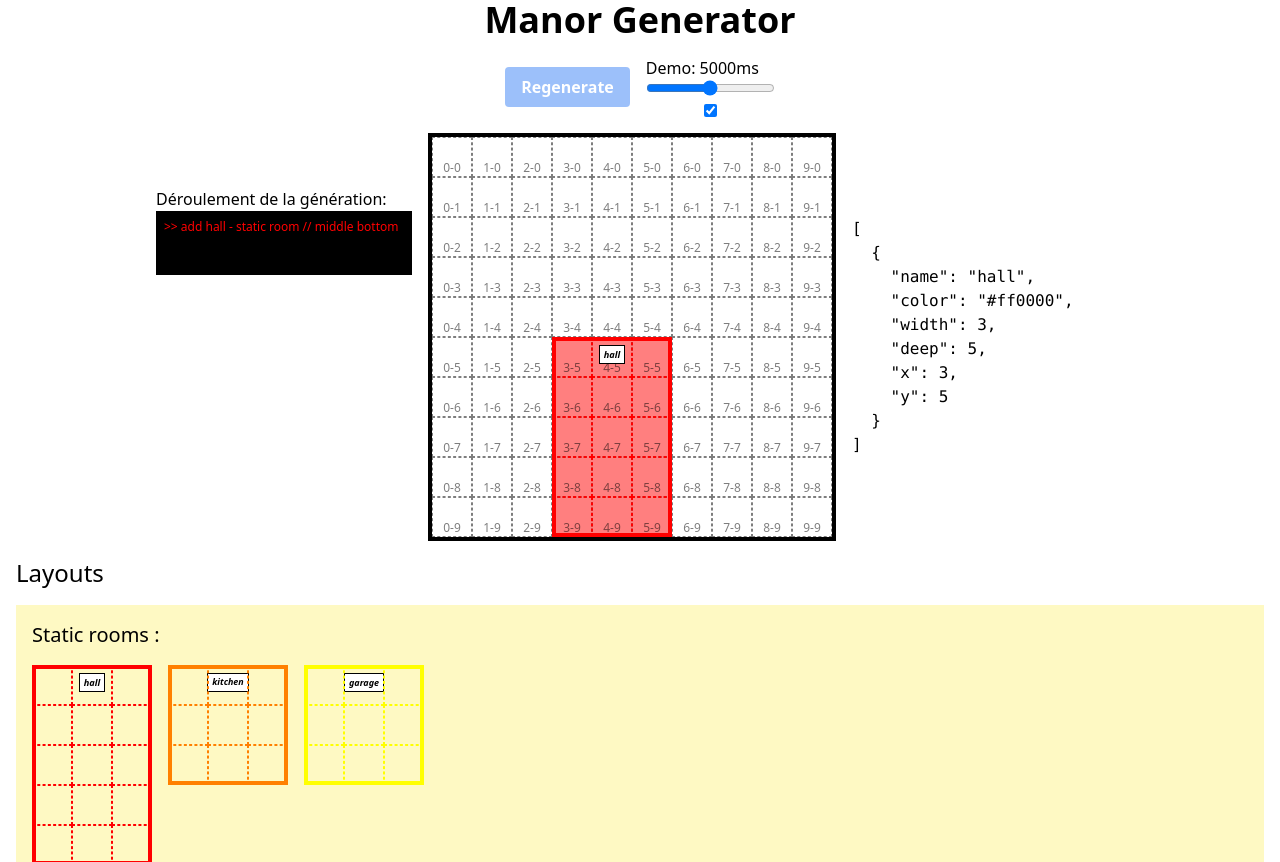
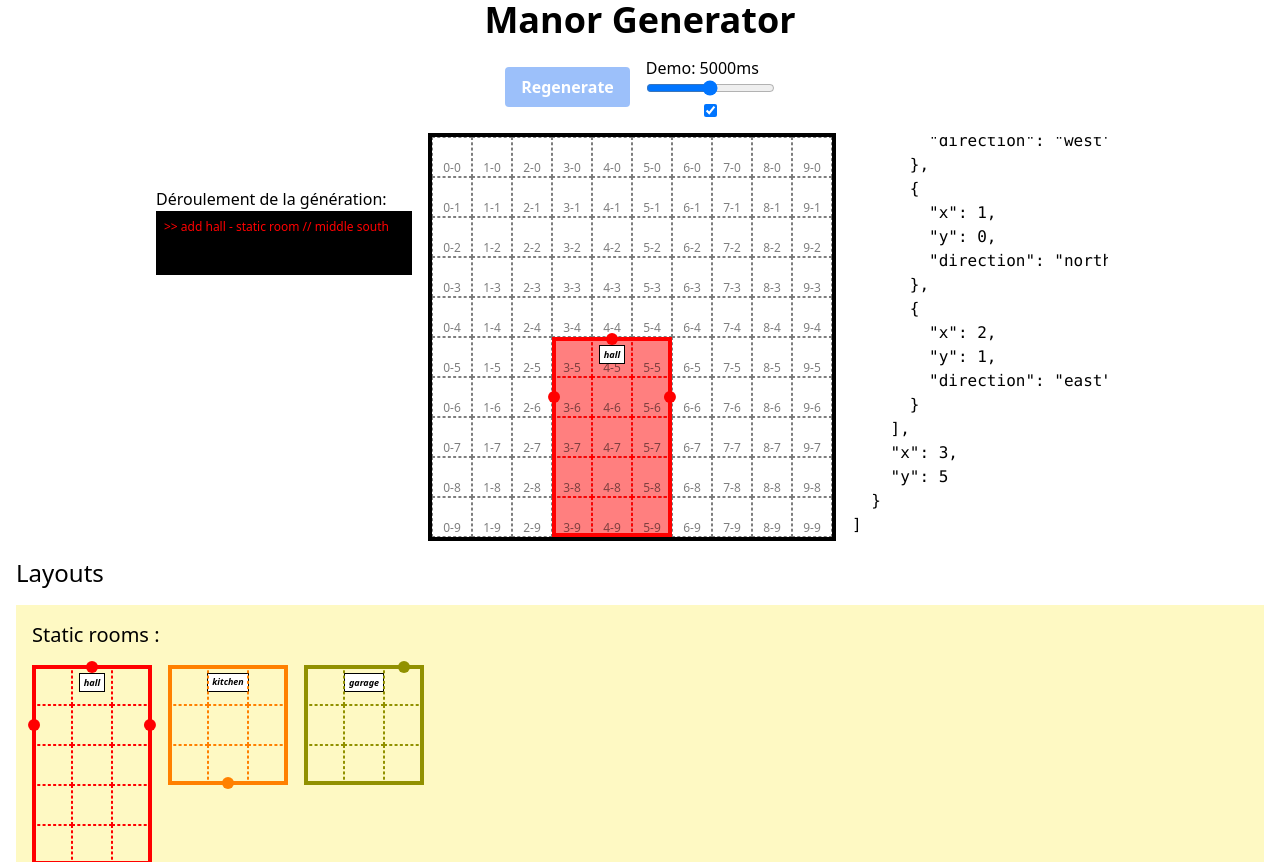
Before and after one commit to gmirmand/manor-generator, a Vue app: page / in a window 1280 px wide. Shown: the top 862 px of the page. Built offline with nearby package versions, Linux system fonts and the light colour scheme.

Commit message:
:art: add doors system

```diff
--- a/src/assets/rooms.js
+++ b/src/assets/rooms.js
@@ -3,6 +3,23 @@ export const hallRoom = {
   color: "#ff0000",
   width: 3,
   deep: 5,
+  access: [
+    {
+      x: 0,
+      y: 1,
+      direction: "west",
+    },
+    {
+      x: 1,
+      y: 0,
+      direction: "north",
+    },
+    {
+      x: 2,
+      y: 1,
+      direction: "east",
+    }
+  ]
 }
 
 // kitchen room
@@ -12,15 +29,29 @@ export const kitchenRoom = {
   color: "#ff8000",
   width: 3,
   deep: 3,
+  access: [
+    {
+      x: 1,
+      y: 2,
+      direction: "south",
+    }
+  ]
 }
 
 // garage room
 // this room is a static room
 export const garageRoom = {
   name: "garage",
-  color: "#ffff00",
+  color: "#919100",
   width: 3,
   deep: 3,
+  access: [
+    {
+      x: 2,
+      y: 0,
+      direction: "north",
+    }
+  ]
 }
 
 // DYNAMIC ROOMS
@@ -30,48 +61,139 @@ export const dynamicSlots = [
     deep: 1,
     x: 3,
     y: 4,
+    access: [
+      {
+        x: 0,
+        y: 0,
+        direction: "east",
+      }
+    ]
   },
   {
     width: 1,
     deep: 1,
     x: 5,
-    y: 3
+    y: 3,
+    access: [
+      {
+        x: 0,
+        y: 0,
+        direction: "west",
+      }
+    ]
   },
   {
     width: 1,
     deep: 1,
     x: 5,
-    y: 4
+    y: 4,
+    access: [
+      {
+        x: 0,
+        y: 0,
+        direction: "west",
+      }
+    ]
   },
   {
     width: 2,
     deep: 2,
     x: 8,
     y: 7,
+    access: [
+      {
+        x: 0,
+        y: 0,
+        direction: "north",
+      },
+      {
+        x: 1,
+        y: 0,
+        direction: "north",
+      }
+    ]
   },
   {
     width: 2,
     deep: 2,
     x: 5,
     y: 1,
+    access: [
+      {
+        x: 0,
+        y: 0,
+        direction: "west",
+      },
+      {
+        x: 0,
+        y: 1,
+        direction: "west",
+      },
+    ]
   },
   {
     width: 2,
     deep: 3,
     x: 6,
     y: 7,
+    access: [
+      {
+        x: 0,
+        y: 0,
+        direction: "north",
+      },
+      {
+        x: 1,
+        y: 0,
+        direction: "north",
+      },
+    ]
   },
   {
     width: 3,
     deep: 2,
     x: 0,
     y: 4,
+    access: [
+      {
+        x: 0,
+        y: 1,
+        direction: "south",
+      },
+      {
+        x: 1,
+        y: 1,
+        direction: "south",
+      },
+      {
+        x: 2,
+        y: 1,
+        direction: "south",
+      },
+    ]
   },
   {
     width: 3,
     deep: 3,
     x: 1,
     y: 1,
+    access: [
+      {
+        x: 2,
+        y: 0,
+        direction: "east",
+      },
+      {
+        x: 2,
+        y: 1,
+        direction: "east",
+      },
+      {
+        x: 2,
+        y: 2,
+        direction: "east",
+      }
+    ]
   },
 ];
 
@@ -80,20 +202,54 @@ export const dynamicSlots = [
 export const salonRoom = {
   name: "salon",
   color: "#ff00ff",
-  width: 3,
-  deep: 3,
   sizes: [
     {
       width: 3,
       deep: 3,
+      access: [
+        {
+          direction: "south",
+          x: 1,
+          y: 2,
+        },
+        {
+          direction: "east",
+          x: 2,
+          y: 1,
+        },
+      ]
     },
     {
       width: 3,
       deep: 2,
+      access: [
+        {
+          direction: "south",
+          x: 1,
+          y: 1,
+        },
+        {
+          direction: "east",
+          x: 2,
+          y: 0,
+        },
+      ]
     },
     {
       width: 2,
       deep: 3,
+      access: [
+        {
+          direction: "south",
+          x: 0,
+          y: 2,
+        },
+        {
+          direction: "east",
+          x: 1,
+          y: 1,
+        },
+      ]
     },
   ],
   minInstances: 1,
@@ -109,14 +265,50 @@ export const restRoom = {
     {
       width: 3,
       deep: 3,
+      access: [
+        {
+          direction: "south",
+          x: 1,
+          y: 2,
+        },
+        {
+          direction: "east",
+          x: 2,
+          y: 1,
+        },
+      ]
     },
     {
       width: 3,
       deep: 2,
+      access: [
+        {
+          direction: "south",
+          x: 1,
+          y: 1,
+        },
+        {
+          direction: "east",
+          x: 2,
+          y: 0,
+        },
+      ]
     },
     {
       width: 2,
       deep: 3,
+      access: [
+        {
+          direction: "south",
+          x: 0,
+          y: 2,
+        },
+        {
+          direction: "east",
+          x: 1,
+          y: 1,
+        },
+      ]
     },
   ],
   minInstances: 2,
@@ -132,14 +324,50 @@ export const bathroomRoom = {
     {
       width: 2,
       deep: 2,
+      access: [
+        {
+          direction: "south",
+          x: 1,
+          y: 1,
+        },
+        {
+          direction: "east",
+          x: 1,
+          y: 1,
+        },
+      ]
     },
     {
       width: 2,
       deep: 1,
+      access: [
+        {
+          direction: "south",
+          x: 1,
+          y: 0,
+        },
+        {
+          direction: "east",
+          x: 1,
+          y: 0,
+        },
+      ]
     },
     {
       width: 1,
       deep: 2,
+      access: [
+        {
+          direction: "south",
+          x: 0,
+          y: 1,
+        },
+        {
+          direction: "east",
+          x: 0,
+          y: 1,
+        },
+      ]
     },
   ],
   minInstances: 1,
@@ -155,14 +383,50 @@ export const officeRoom = {
     {
       width: 2,
       deep: 2,
+      access: [
+        {
+          direction: "south",
+          x: 0,
+          y: 1,
+        },
+        {
+          direction: "east",
+          x: 1,
+          y: 1,
+        },
+      ]
     },
     {
       width: 2,
       deep: 1,
+      access: [
+        {
+          direction: "south",
+          x: 0,
+          y: 0,
+        },
+        {
+          direction: "east",
+          x: 1,
+          y: 0,
+        },
+      ]
     },
     {
       width: 1,
       deep: 2,
+      access: [
+        {
+          direction: "south",
+          x: 0,
+          y: 1,
+        },
+        {
+          direction: "east",
+          x: 0,
+          y: 1,
+        },
+      ]
     },
   ],
   minInstances: 1,
@@ -178,6 +442,13 @@ export const toiletRoom = {
     {
       width: 1,
       deep: 1,
+      access: [
+        {
+          direction: "south",
+          x: 0,
+          y: 0,
+        },
+      ]
     },
   ],
   minInstances: 1,
@@ -191,6 +462,13 @@ export const closetRoom = {
     {
       width: 1,
       deep: 1,
+      access: [
+        {
+          direction: "south",
+          x: 0,
+          y: 0,
+        },
+      ]
     }
   ],
 }
--- a/src/components/ManorGeneration.vue
+++ b/src/components/ManorGeneration.vue
@@ -39,6 +39,7 @@ export default defineComponent({
             ...room,
             width: size.width,
             deep: size.deep,
+            access: size.access,
           })
         })
       })
@@ -79,8 +80,8 @@ export default defineComponent({
       }
 
       // we place the hall
-      // he always is at the middle bottom
-      // we calculate top left coordinates
+      // he always is at the middle south
+      // we calculate north west coordinates
       // based on the width and deep and matrix size
       const hallX = Math.floor((this.manorWidth - hallRoom.width) / 2);
       const hallY = this.manorDeep - hallRoom.deep;
@@ -88,67 +89,67 @@ export default defineComponent({
         ...hallRoom,
         x: hallX,
         y: hallY,
-      }, "add hall - static room // middle bottom").then(() => {
+      }, "add hall - static room // middle south").then(() => {
         // we place a corridor
-        // starting on top of the hall
-        // and go up to the top of the manor
+        // starting on north of the hall
+        // and go up to the north of the manor
         const corridorX = hallX + 1;
         const corridorY = 0
         const corridorDeep = this.manorDeep - hallRoom.deep;
         this.addRoom({
-          name: "top-corridor",
+          name: "north-corridor",
           color: "blue",
           width: 1,
           deep: corridorDeep,
           x: corridorX,
           y: corridorY,
-        }, "top-corridor - static room // top of the hall").then(() => {
+        }, "north-corridor - static room // north of the hall").then(() => {
           // we place a corridor
-          // starting on left of the hall
-          // and go left to the left of the manor
+          // starting on west of the hall
+          // and go to the west of the manor
           const corridorX2 = 0;
           const corridorY2 = hallY + 1
           const corridorWidth2 = hallX;
           this.addRoom({
-            name: "left-corridor",
+            name: "west-corridor",
             color: "blue",
             width: corridorWidth2,
             deep: 1,
             x: corridorX2,
             y: corridorY2,
-          }, "left-corridor - static room // left of the hall").then(() => {
+          }, "west-corridor - static room // west of the hall").then(() => {
             // we place a corridor
-            // starting on right of the hall
-            // and go right to the right of the manor
+            // starting on east of the hall
+            // and go right to the east of the manor
             const corridorX3 = hallX + hallRoom.width;
             const corridorY3 = hallY + 1
             const corridorWidth3 = this.manorWidth - corridorX3;
             this.addRoom({
-              name: "right-corridor",
+              name: "east-corridor",
               color: "blue",
               width: corridorWidth3,
               deep: 1,
               x: corridorX3,
               y: corridorY3,
-            }, "right-corridor - static room // right of the hall").then(() => {
+            }, "east-corridor - static room // east of the hall").then(() => {
               // we place the kitchen
-              // it is always directly on top of the right corridor next to the hall
+              // it is always directly on north of the east corridor next to the hall
               const kitchenX = corridorX3;
               const kitchenY = corridorY3 - kitchenRoom.deep;
               this.addRoom({
                 ...kitchenRoom,
                 x: kitchenX,
                 y: kitchenY,
-              }, "kitchen - static room - top of the right corridor // next to the hall").then(() => {
+              }, "kitchen - static room - north of the east corridor // next to the hall").then(() => {
                 // we place the garage
-                // it is always directly on bottom of the left corridor next to the hall
+                // it is always directly on south of the west corridor next to the hall
                 const garageX = hallX - garageRoom.width;
                 const garageY = corridorY2 + 1;
                 this.addRoom({
                   ...garageRoom,
                   x: garageX,
                   y: garageY,
-                }, "garage - static room - bottom of the left corridor // next to the hall").then(() => {
+                }, "garage - static room - south of the west corridor // next to the hall").then(() => {
                   this.generateDynamics();
                 })
               })
@@ -163,10 +164,10 @@ export default defineComponent({
       // delete existing dynamic rooms
       this.rooms = this.rooms
           .filter((room) => {
-        return !this.roomsDynamic.find((roomDynamic) => {
-          return roomDynamic.name === room.name;
-        })
-      })
+            return !this.roomsDynamic.find((roomDynamic) => {
+              return roomDynamic.name === room.name;
+            })
+          })
 
       // delete existing dynamic slots
       this.rooms = this.rooms
@@ -201,11 +202,11 @@ export default defineComponent({
                   ...slot,
                 }, `slot ${slot.width}x${slot.deep}_${slot.x}-${slot.y} - static room - slot`)
                 .then(() => {
+                  // TODO mettre un timeout pour voir la progression
                   // we pick a random room that fit exactly in the slot
-                  // the room can be rotated
                   const roomsFitting = this.roomsDynamic
                       .filter((room) => {
-                        return room.width === slot.width && room.deep === slot.deep || room.width === slot.deep && room.deep === slot.width;
+                        return room.width === slot.width && room.deep === slot.deep;
                       })
 
                   // we pick a room for this :
@@ -226,37 +227,40 @@ export default defineComponent({
                       return roomPlaced.name === room.name;
                     }).length < room.minInstances || !room.minInstances;
                   })
-                  // if no room don't match needed conditions, we pick a allowed room
+                  // if no room match needed conditions, we pick an allowed room
                   const roomsFittingNotMaxedRandom = roomsFittingNotMaxedNotMin.length
                       ? roomsFittingNotMaxedNotMin[Math.floor(Math.random() * roomsFittingNotMaxedNotMin.length)]
                       : roomsFittingNotMaxed[Math.floor(Math.random() * roomsFittingNotMaxed.length)];
 
-                  if(roomsFittingNotMaxedRandom) {
-                    // we rotate the room to fit the slot
-                    // if width and deep are different
-                    const rotation = roomsFittingNotMaxedRandom.width === slot.width ? 0 : 1;
-                    // delete the slot rooms
-                    // this.rooms = this.rooms.filter((room) => {
-                    //   return room.name !== `slot ${slot.width}x${slot.deep}_${slot.x}-${slot.y}`;
-                    // });
+                  // we loop 4 times to test all orientations
+                  const orientedRooms = [
+                    roomsFittingNotMaxedRandom,
+                    this.rotateRoom(roomsFittingNotMaxedRandom),
+                    this.rotateRoom(this.rotateRoom(roomsFittingNotMaxedRandom)),
+                    this.rotateRoom(this.rotateRoom(this.rotateRoom(roomsFittingNotMaxedRandom))),
+                  ]
 
-                    // we place the room
+                  const matchingOrientedRooms = orientedRooms.filter((orientedRoom) => {
+                    return this.testRoomWithSlot(orientedRoom, slot);
+                  })
+
+                  const placedRoom = matchingOrientedRooms.length
+                      ? matchingOrientedRooms[Math.floor(Math.random() * matchingOrientedRooms.length)]
+                      : null;
+
+
+                  if (placedRoom) {
                     placedRooms.push(roomsFittingNotMaxedRandom);
                     this.addRoom({
-                      ...roomsFittingNotMaxedRandom,
+                      ...placedRoom,
                       x: slot.x,
                       y: slot.y,
-                      width: rotation % 2 === 0 ? roomsFittingNotMaxedRandom.width : roomsFittingNotMaxedRandom.deep,
-                      deep: rotation % 2 === 0 ? roomsFittingNotMaxedRandom.deep : roomsFittingNotMaxedRandom.width,
-                    }, `room ${roomsFittingNotMaxedRandom.name} - dynamic room - slot`)
+                    }, `room ${placedRoom.name} - dynamic room - slot`)
                   } else {
                     this.addInfo(`no room found for slot ${slot.width}x${slot.deep}_${slot.x}-${slot.y}`, "red");
                   }
                 })
         )
-
-        // setTimeout(() => {
-        // }, this.demo ? this.demo / 2 / dynamicSlots.length * index : index * 100);
       })
 
       Promise.all(promises)
@@ -281,6 +285,39 @@ export default defineComponent({
           }, this.demo - this.demo / 3)
         }, this.demo / 3)
       })
+    },
+    rotateRoom(room) {
+      const orientations = ["north", "east", "south", "west"];
+      const currentOrientationIndex = orientations.indexOf(room.direction);
+      return {
+        ...room,
+        direction: orientations[(currentOrientationIndex + 1) % 4],
+        width: room.deep,
+        deep: room.width,
+        access: room.access.map((accessPoint) => {
+          const currentAccessOrientationIndex = orientations.indexOf(accessPoint.direction);
+          return {
+            ...accessPoint,
+            direction: orientations[(currentAccessOrientationIndex + 1) % 4],
+            x: room.deep - accessPoint.y - 1,
+            y: accessPoint.x,
+          }
+        })
+      }
+    },
+    testRoomWithSlot(room, slot) {
+      if (room.width === slot.width && room.deep === slot.deep) {
+        // we check if any slot access match any room access
+        const slotAccess = slot.access;
+        const roomAccess = room.access;
+        return slotAccess.some((slotAccessPoint) => {
+          return roomAccess.some((roomAccessPoint) => {
+            return slotAccessPoint.x === roomAccessPoint.x && slotAccessPoint.y === roomAccessPoint.y && slotAccessPoint.direction === roomAccessPoint.direction;
+          })
+        })
+      } else {
+        return false;
+      }
     },
     addInfo(message, color = "white") {
       this.infos.push({
@@ -368,6 +405,7 @@ export default defineComponent({
               :deep="room.deep"
               :color="room.color"
               :overlay="room.overlay"
+              :access="room.access"
           />
         </transition-group>
       </div>
--- a/src/components/RoomGeneration.vue
+++ b/src/components/RoomGeneration.vue
@@ -11,13 +11,15 @@ export default defineComponent({
     deep: Number,
     color: String,
     overlay: Boolean,
+    access: Array,
   }
 })
 </script>
 
 <template>
-  <div class="absolute text-xs inline-flex justify-center items-start leading-none outline outline-4 -outline-offset-4 italic"
-       :style="{
+  <div
+      class="absolute text-xs inline-flex justify-center items-start leading-none outline outline-4 -outline-offset-4 italic"
+      :style="{
             top: `${(y) * 40}px`,
             left: `${(x) * 40}px`,
             width: `${width * 40}px`,
@@ -48,7 +50,31 @@ export default defineComponent({
             "/>
       </template>
     </template>
+
     <div v-if="!overlay" class="absolute w-full h-full opacity-50 inset-0 -z-10" :style="{backgroundColor: color}"/>
+
+    <!--  add doors  -->
+    <template v-for="accessPoint in access">
+      <div
+          class="absolute w-10 h-10 flex"
+          :style="{
+            top: `${(accessPoint.y) * 40}px`,
+            left: `${(accessPoint.x) * 40}px`,
+            justifyContent: accessPoint.direction === 'west' ? 'flex-start' : accessPoint.direction === 'east' ? 'flex-end' : 'center',
+            alignItems: accessPoint.direction === 'north' ? 'flex-start' : accessPoint.direction === 'south' ? 'flex-end' : 'center',
+            zIndex: 10,
+            }"
+      >
+        <div
+            class="rounded-full w-3 h-3 transform"
+            :style="{
+          background: overlay ? 'black' : color,
+          outline: !overlay ? 'none' : '4px solid',
+          outlineColor: color,
+          transform: accessPoint.direction === 'south' ? 'translateY(33%)' : accessPoint.direction === 'north' ? 'translateY(-33%)' : accessPoint.direction === 'west' ? 'translateX(-33%)' : 'translateX(33%)',
+        }"/>
+      </div>
+    </template>
   </div>
 </template>
 
--- a/src/components/RoomsPanelPreview.vue
+++ b/src/components/RoomsPanelPreview.vue
@@ -36,6 +36,7 @@ export default defineComponent({
               :deep="room.deep"
               :color="room.color"
               :overlay="room.overlay"
+              :access="room.access"
           />
         </template>
       </div>
@@ -61,6 +62,7 @@ export default defineComponent({
                   :deep="roomSize.deep"
                   :color="room.color"
                   :overlay="room.overlay"
+                  :access="roomSize.access"
               />
             </template>
           </div>
```
